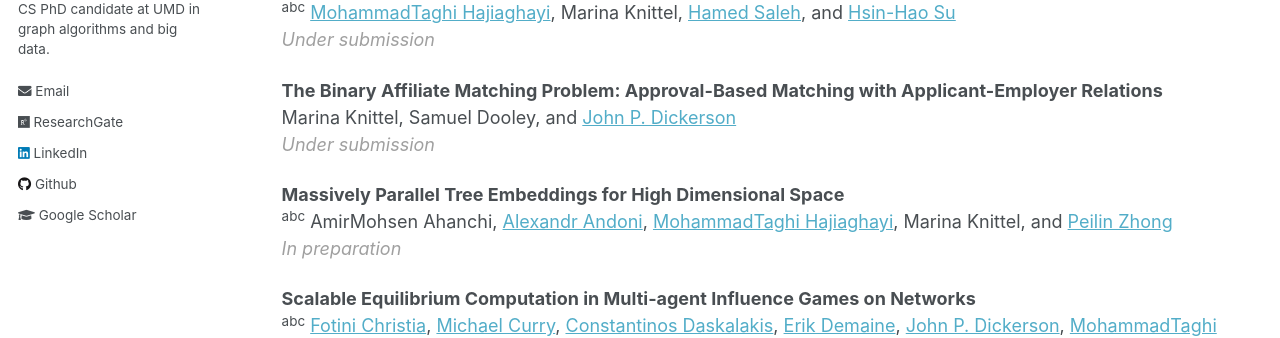
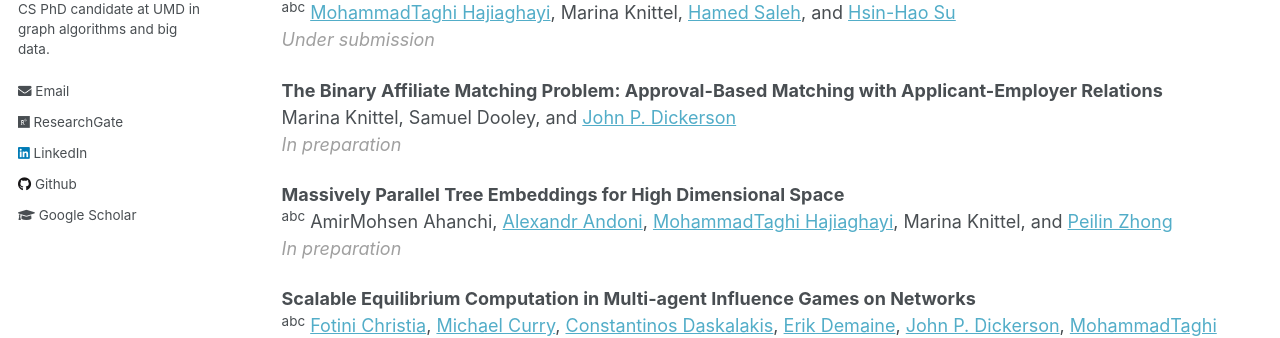
Before and after one commit to mknittel/mknittel.github.io, a Jekyll site: the page built from _pages/publications.md, in a window 1280 px wide and 900 px high. Shown: the part 336-674 px from the top of the window. Built offline with Jekyll 4.4.1, drawn with Linux system fonts in a browser that asks for light colours.

Commit message:
Updated cv and publications for may 2021

```diff
--- a/_pages/publications.md
+++ b/_pages/publications.md
@@ -29,7 +29,7 @@ Computer science traditionally uses competitive conferences (15-30% accepted) as
 
 **The Binary Affiliate Matching Problem: Approval-Based Matching with Applicant-Employer Relations**<br/>
 Marina Knittel, Samuel Dooley, and [John P. Dickerson](http://jpdickerson.com/)<br/>
-<span style="color:#A0A0A0">*Under submission*</span>
+<span style="color:#A0A0A0">*In preparation*</span>
 
 **Massively Parallel Tree Embeddings for High Dimensional Space**<br/>
 <sup>abc</sup> AmirMohsen Ahanchi, [Alexandr Andoni](http://www.cs.columbia.edu/~andoni/), [MohammadTaghi Hajiaghayi](https://www.cs.umd.edu/~hajiagha/), Marina Knittel, and [Peilin Zhong](http://www.cs.columbia.edu/~peilin/)<br/>
```
Also changed, not shown: 1 other file.
